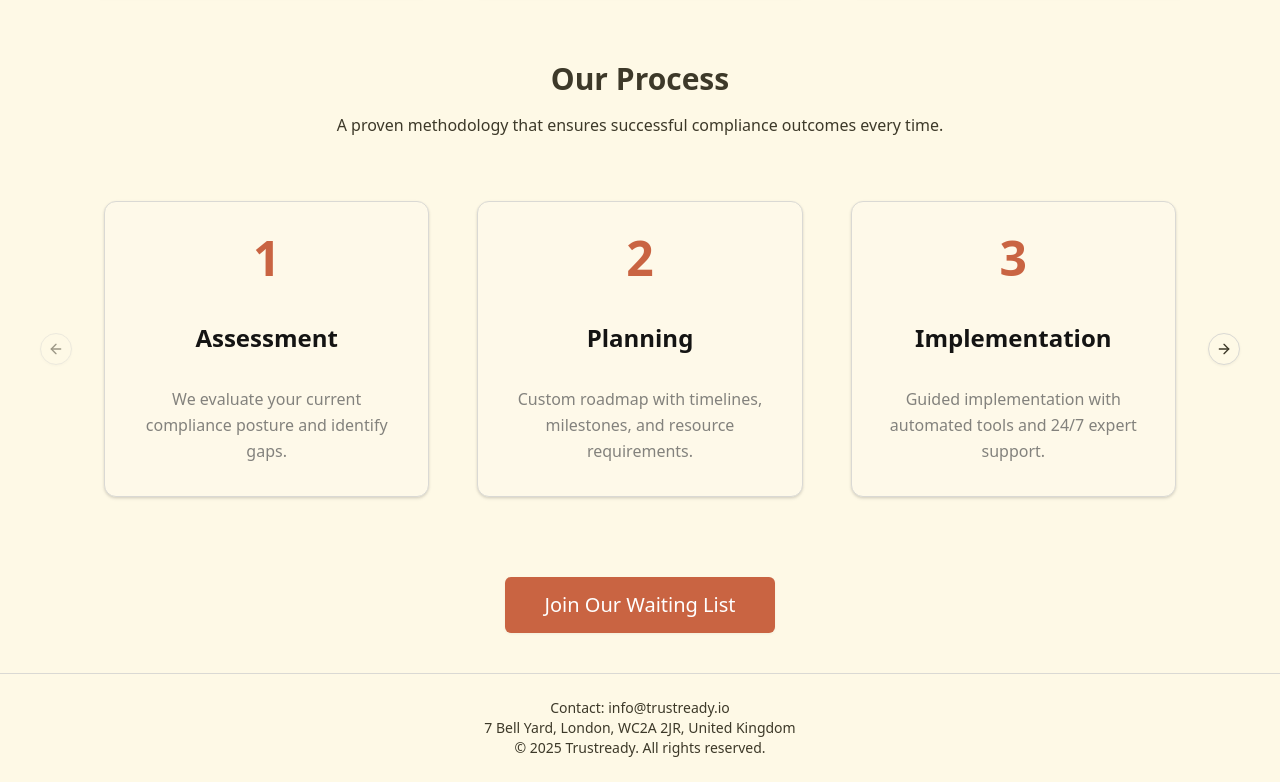
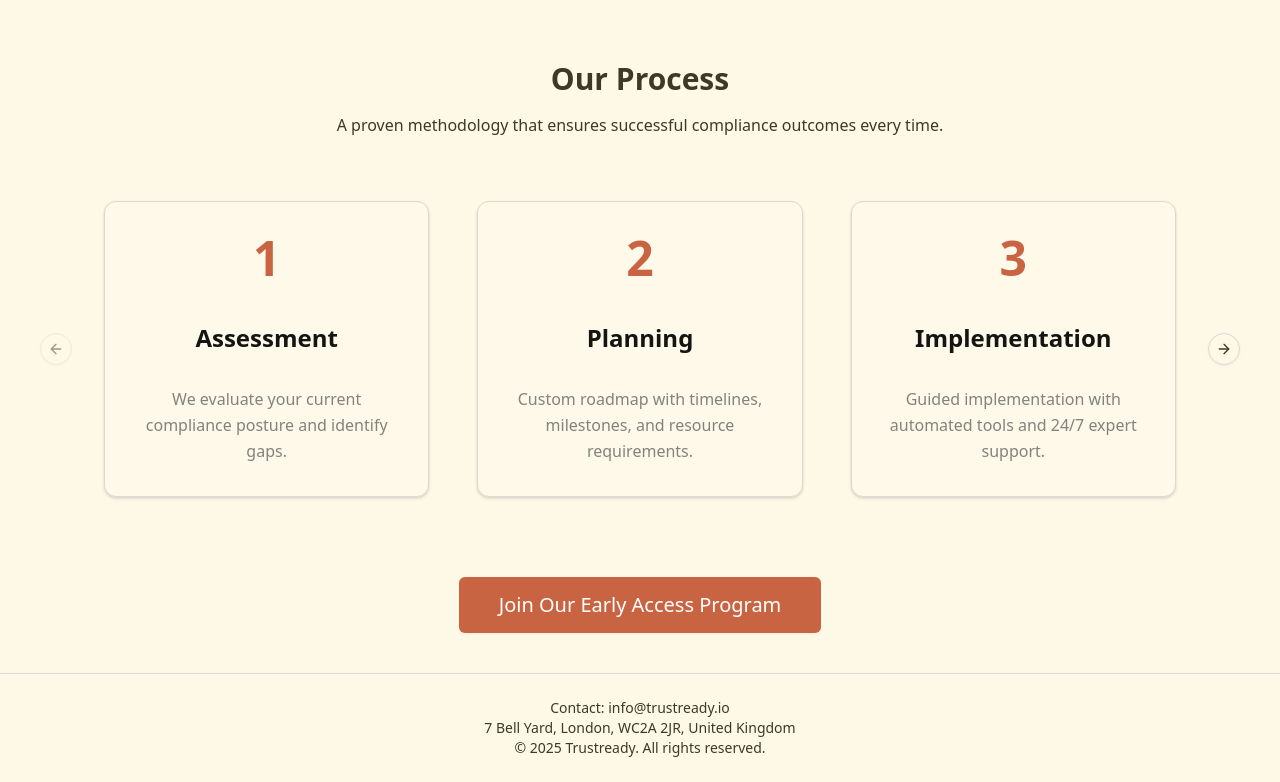
Before and after one commit to trustready-platform/trustready.io, a Next.js app: page / in a window 1280 px wide. Shown: the part 1491-2273 px from the top of the page. Built offline with nearby package versions, Linux system fonts and the light colour scheme.

Commit message:
early access

```diff
--- a/app/page.tsx
+++ b/app/page.tsx
@@ -267,7 +267,7 @@ export default function SeevicesPage() {
             className="gap-2 text-xl px-10 py-7" /* bigger text + more padding */
             asChild
           >
-            <Link href="/contact">Join Our Waiting List</Link>
+            <Link href="/contact">Join Our Early Access Program</Link>
           </Button>
         </div>
       </section>{" "}
```
